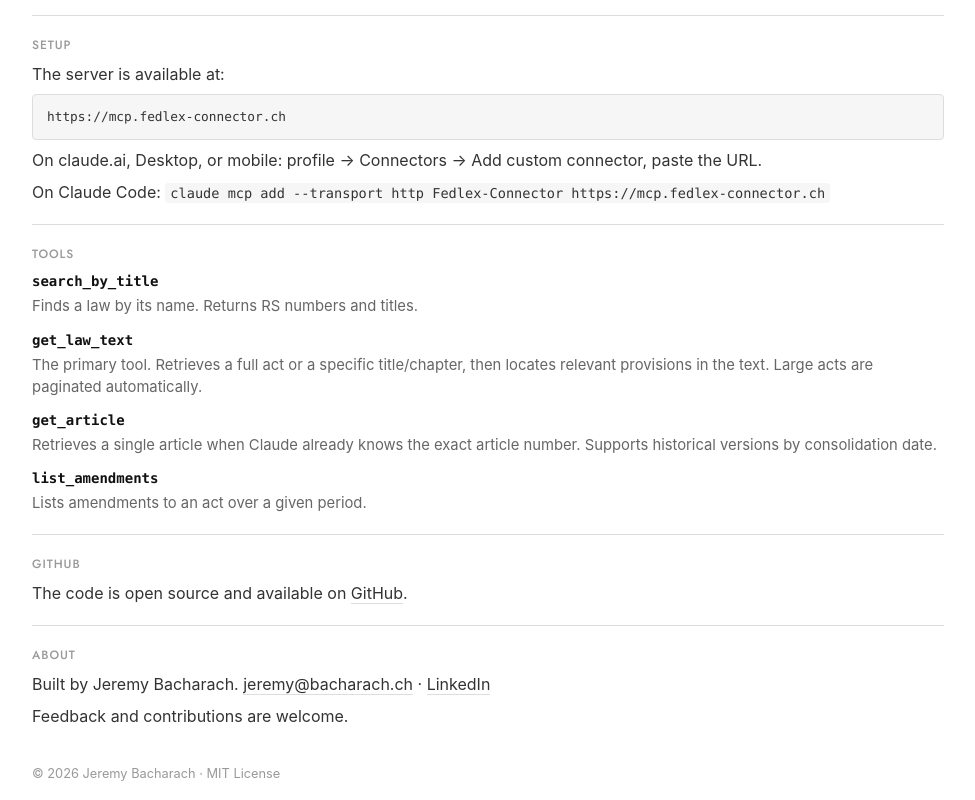
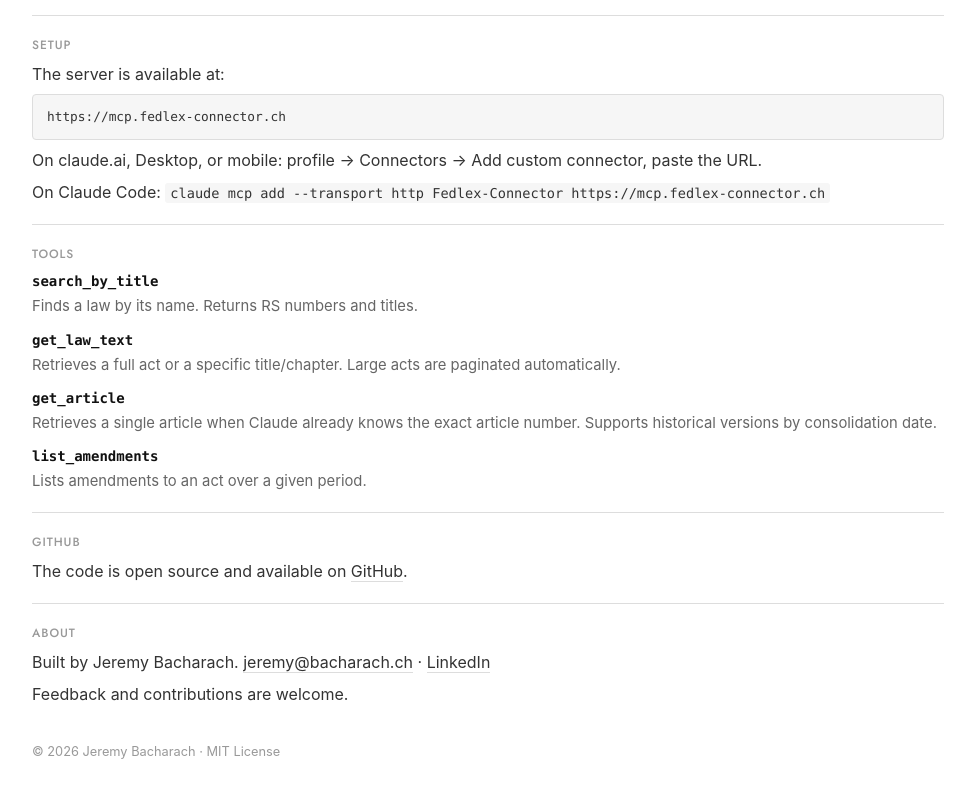
Before and after one commit to JayTheSkier/fedlex-connector, a website: page website/index.html in a window 1280 px wide. Shown: the part 627-1427 px from the top of the page, without its empty margins (152-1127 px from the left). After the commit the page ends 1404 px from the top, so only its background shows below. Drawn offline with Linux system fonts and the light colour scheme.

Commit message:
Simplify get_law_text description

```diff
--- a/website/index.html
+++ b/website/index.html
@@ -385,7 +385,7 @@
 
       <div class="tool">
         <h3>get_law_text</h3>
-        <p>The primary tool. Retrieves a full act or a specific title/chapter, then locates relevant provisions in the text. Large acts are paginated automatically.</p>
+        <p>Retrieves a full act or a specific title/chapter. Large acts are paginated automatically.</p>
       </div>
 
       <div class="tool">
```
